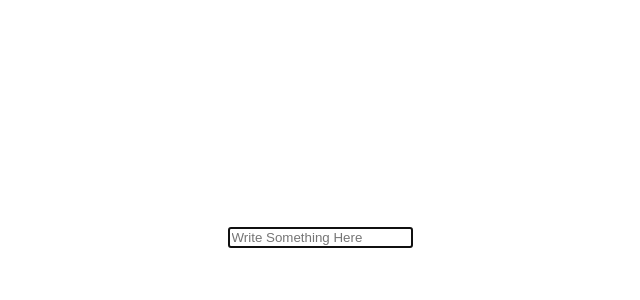
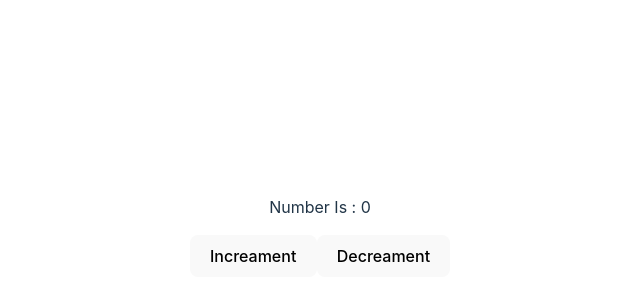
Before and after one commit to mdmidulhosen/React-Js-Vite-Project-LWS-, a React (Vite) app: page / in a window 1280 px wide. Shown: the part 164-464 px from the top of the page, without its empty margins (320-960 px from the left). Built offline with nearby package versions, Linux system fonts and the light colour scheme.

Commit message:
useReducer: button click to number increament or decreament

```diff
--- a/src/App.jsx
+++ b/src/App.jsx
@@ -1,15 +1,13 @@
 import React, { Component, useCallback, useMemo, useState } from "react";
 // import ClockList from "./component/ClockList";
 import './App.css'
-import Form from "./component/useRef/Form";
+import Counter from "./component/useReducer/Counter";
 
 export default function App() {
   return (
     <>
       <div className="app">
-        <React.StrictMode>
-          <Form />
-        </React.StrictMode>
+          <Counter />
       </div>
     </>
   );
--- /dev/null
+++ b/src/component/useReducer/Counter.jsx
@@ -0,0 +1,31 @@
+import React, { useReducer } from 'react'
+
+
+const initialState = 0;
+
+const reducer = (state, action) => {
+    switch (action) {
+        case 'increament':
+            return state + 1
+        case 'decreament':
+            return state - 1
+    }
+}
+
+function Counter() {
+
+    const [count, dispatch] = useReducer(reducer, initialState)
+
+    return (
+        <>
+            <p>Number Is : {count}</p>
+
+            <p>
+                <button type='button' onClick={() => dispatch('increament')}>Increament</button>
+                <button type='button' onClick={() => dispatch('decreament')}>Decreament</button>
+            </p>
+        </>
+    )
+}
+
+export default Counter
--- a/src/component/useRef/Form.jsx
+++ b/src/component/useRef/Form.jsx
@@ -6,7 +6,8 @@ function Form() {
 const inputRef = useRef(null)
 
 useEffect(()=>{
-    inputRef.current.focus()
+    const hello = "Hey There";
+    inputRef.current.value = hello;
 }, [])
 
   return (
```
